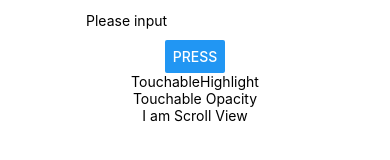
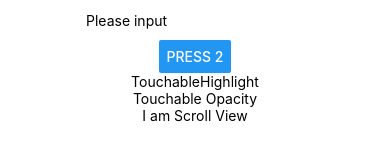
Before and after one commit to march-dave/HelloRN, a React Native app: screen / in a window 390 px wide. Shown: the top 160 px of the page. Built offline with nearby package versions, Linux system fonts and the light colour scheme.

Commit message:
up to date;

```diff
--- a/App.js
+++ b/App.js
@@ -65,7 +65,7 @@ export default class App extends Component<Props> {
           onPress={() => {
             Alert.alert("You tapped the button");
           }}
-          title="press"
+          title="press 2"
         />
 
         <TouchableHighlight
```
